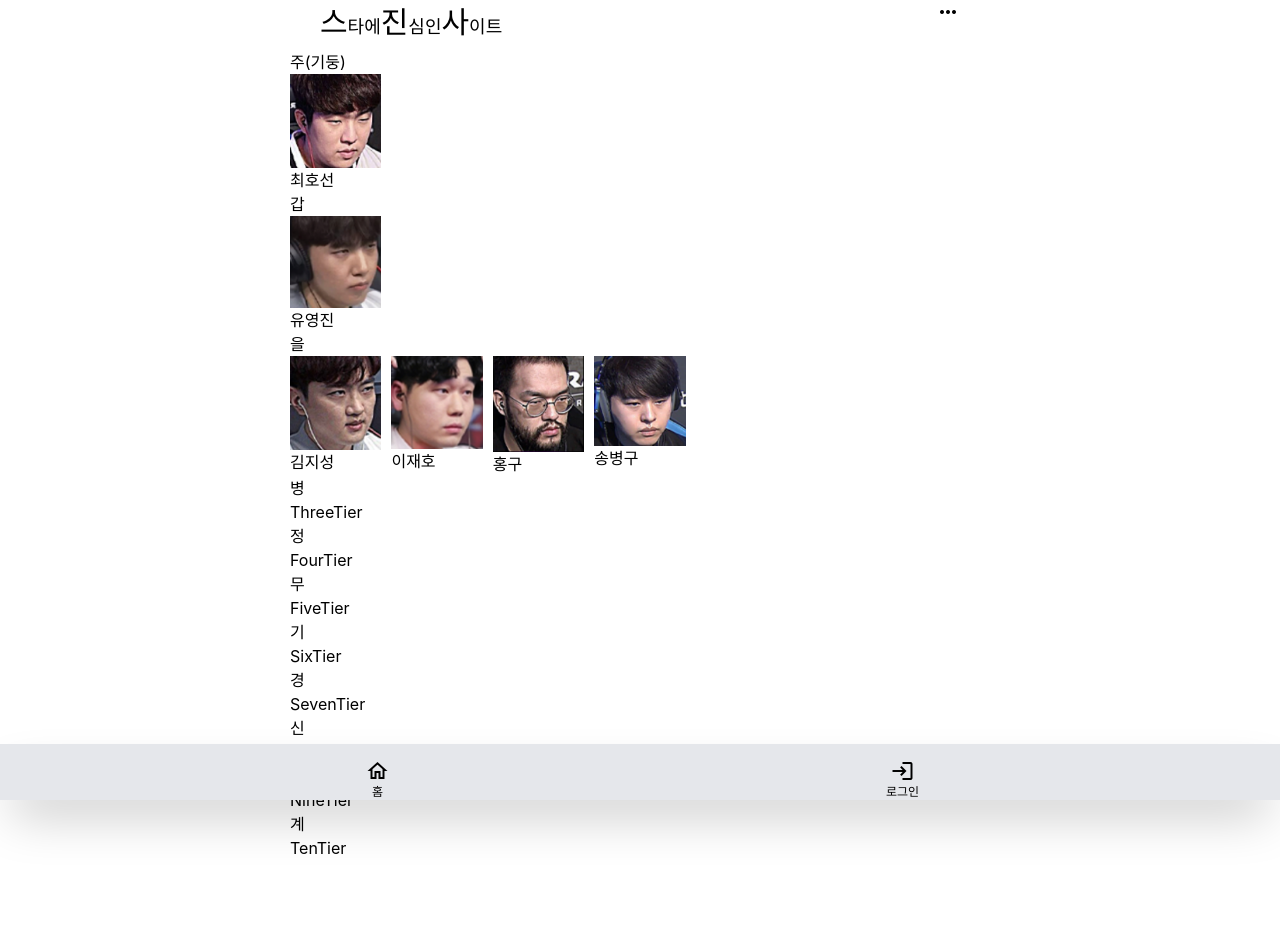
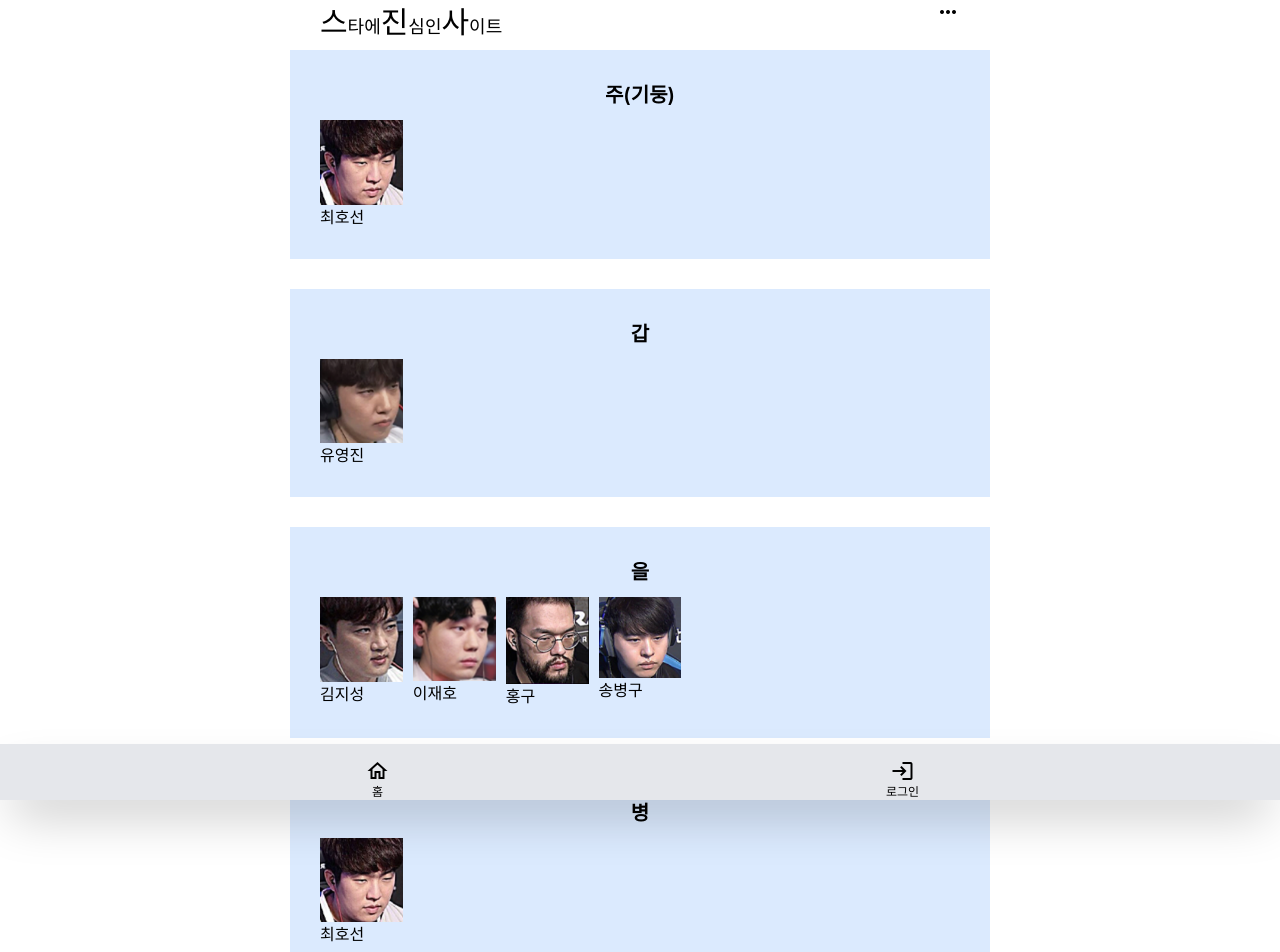
Before and after one commit to graylobo/seujinsa, a Next.js app: page /tier in a window 1280 px wide. Shown: the top 952 px of the page. Before the commit the page ends 860 px from the top, so only its background shows below. Built offline with nearby package versions, Linux system fonts and the light colour scheme; a web font is replaced by a local one.

Commit message:
티어 컴포넌트 추가

```diff
--- /dev/null
+++ b/src/common/components/tier/TierComponent.tsx
@@ -0,0 +1,93 @@
+import React, { useEffect, useState } from "react";
+import { css, Global, keyframes } from "@emotion/react";
+import styled from "@emotion/styled";
+import { useRecoilState } from "recoil";
+import { gamerState, IGamerInfo } from "../../recoil/states";
+
+function SubTier({ tier, name, point }: any) {
+  async function vote(params: any) {
+    await fetch("http://localhost:3003/");
+  }
+  return (
+    <div className=" w-full flex justify-center">
+      <div className="relative mb-[3px]">
+        {tier}: {point || 0}
+        <button className="absolute right-[-40px] text-[13px] p-[2px] border-[1px] rounded-[2px] border-blue-800">
+          투표
+        </button>
+      </div>
+    </div>
+  );
+}
+
+export default function TierComponent({ gamerList }: any) {
+  const [showInfo, setShowInfo] = useState(false);
+  const [gamerInfo, setGamerInfo] = useRecoilState(gamerState);
+  async function getGamerInfo(gamer: string) {
+    const res = await fetch(`http://localhost:3003/gamer-info/${gamer}`);
+    const json = await res.json();
+    setGamerInfo(json);
+    setShowInfo(true);
+  }
+  return (
+    <div className="container">
+      {showInfo && (
+        <div className="info-popup flex flex-col items-center relative">
+          <span
+            className="absolute right-3 cursor-pointer text-[20px]"
+            onClick={() => {
+              setShowInfo(false);
+            }}
+          >
+            x
+          </span>
+          <div className="mt-[10px] gamer-name">{gamerInfo._id}</div>
+          <SubTier
+            tier={"갑"}
+            name={gamerInfo._id}
+            point={gamerInfo.point?.one}
+          ></SubTier>
+          <SubTier
+            tier={"을"}
+            name={gamerInfo._id}
+            point={gamerInfo.point?.two}
+          ></SubTier>
+          <SubTier
+            tier={"병"}
+            name={gamerInfo._id}
+            point={gamerInfo.point?.three}
+          ></SubTier>
+          <SubTier
+            tier={"정"}
+            name={gamerInfo._id}
+            point={gamerInfo.point?.four}
+          ></SubTier>
+          <SubTier
+            tier={"경"}
+            name={gamerInfo._id}
+            point={gamerInfo.point?.five}
+          ></SubTier>
+        </div>
+      )}
+
+      {gamerList.map((gamer: string) => {
+        return (
+          <div
+            className="cursor-pointer"
+            onClick={() => {
+              getGamerInfo(gamer);
+            }}
+            key={gamer}
+          >
+            <img
+              className="gamer-image"
+              src={`/images/gamer/${gamer}.png`}
+              alt=""
+            />
+            <span>{gamer}</span>
+          </div>
+        );
+      })}
+    </div>
+  );
+}
--- a/src/common/components/tier/TierComponent.jsx
+++ b/src/common/components/tier/TierContainer.jsx
@@ -1,26 +1,56 @@
 import React, { useEffect, useState } from "react";
 import { css, Global, keyframes } from "@emotion/react";
 import styled from "@emotion/styled";
-import ZeroTier from "./level/ZeroTier";
-import OneTier from "./level/OneTier";
-import TwoTier from "./level/TwoTier";
-import ThreeTier from "./level/ThreeTier";
-import FourTier from "./level/FourTier";
-import FiveTier from "./level/FiveTier";
-import SixTier from "./level/SixTier";
-import SevenTier from "./level/SevenTier";
-import EightTier from "./level/EightTier";
-import NineTier from "./level/NineTier";
-import TenTier from "./level/TenTier";
-
+import TierComponent from "./TierComponent";
 const Wrapper = styled.div`
   .container {
     display: grid;
     grid-template-columns: repeat(7, 1fr);
     grid-gap: 10px;
   }
+  .info-popup {
+    position: fixed;
+    top: 50%;
+    left: 50%;
+    transform: translate(-50%, -50%);
+    background-color: #d8d2af;
+    width: 100%;
+    max-width: 300px;
+    height: 100%;
+    max-height: 300px;
+    border-radius: 5px;
+  }
+  .gamer-name {
+    letter-spacing: 3px;
+  }
 `;
-export default function TierComponent() {
+
+const tierList = [
+  "주(기둥)",
+  "갑",
+  "을",
+  "병",
+  "정",
+  "무",
+  "기",
+  "경",
+  "신",
+  "임",
+  "계",
+];
+
+function MiddleContainer({ tierName, gamerList }) {
+  const defaultCSS =
+    "flex flex-col items-center p-[30px] bg-blue-100 mb-[30px]";
+  return (
+    <div className={`${defaultCSS} `}>
+      <div className="mb-[10px] text-[20px] font-semibold">{tierName}</div>
+      <TierComponent gamerList={gamerList}></TierComponent>
+    </div>
+  );
+}
+
+export default function TierContainer() {
   const [zeroTier, setZeroTier] = useState([]);
   const [oneTier, setOneTier] = useState([]);
   const [twoTier, setTwoTier] = useState([]);
@@ -119,43 +149,19 @@ export default function TierComponent() {
     setNineTier(nineTemp);
     setTenTier(tenTemp);
   }, []);
-
   return (
-    <Wrapper>
-      <div>
-        주(기둥)
-        <ZeroTier gamerList={zeroTier}></ZeroTier>
-      </div>
-      <div>
-        갑<OneTier gamerList={oneTier}></OneTier>
-      </div>
-      <div>
-        을<TwoTier gamerList={twoTier}></TwoTier>
-      </div>
-      <div>
-        병<ThreeTier gamerList={zeroTier}></ThreeTier>
-      </div>
-      <div>
-        정<FourTier gamerList={zeroTier}></FourTier>
-      </div>
-      <div>
-        무<FiveTier gamerList={zeroTier}></FiveTier>
-      </div>
-      <div>
-        기<SixTier gamerList={zeroTier}></SixTier>
-      </div>
-      <div>
-        경<SevenTier gamerList={zeroTier}></SevenTier>
-      </div>
-      <div>
-        신<EightTier gamerList={zeroTier}></EightTier>
-      </div>
-      <div>
-        임<NineTier gamerList={zeroTier}></NineTier>
-      </div>
-      <div>
-        계<TenTier gamerList={zeroTier}></TenTier>
-      </div>
+    <Wrapper className="">
+      <MiddleContainer tierName={"주(기둥)"} gamerList={zeroTier} />
+      <MiddleContainer tierName={"갑"} gamerList={oneTier} />
+      <MiddleContainer tierName={"을"} gamerList={twoTier} />
+      <MiddleContainer tierName={"병"} gamerList={zeroTier} />
+      <MiddleContainer tierName={"정"} gamerList={zeroTier} />
+      <MiddleContainer tierName={"무"} gamerList={zeroTier} />
+      <MiddleContainer tierName={"기"} gamerList={zeroTier} />
+      <MiddleContainer tierName={"경"} gamerList={zeroTier} />
+      <MiddleContainer tierName={"신"} gamerList={zeroTier} />
+      <MiddleContainer tierName={"임"} gamerList={zeroTier} />
+      <MiddleContainer tierName={"계"} gamerList={zeroTier} />
     </Wrapper>
   );
 }
--- a/src/common/components/tier/level/ZeroTier.tsx
+++ b/src/common/components/tier/level/ZeroTier.tsx
@@ -13,7 +13,7 @@ export default function ZeroTier({ gamerList }: any) {
         return (
           <div>
             <img src={`/images/gamer/${e}.png`} alt="" />
-            {e}
+            <span>{e}</span>
           </div>
         );
       })}
--- a/src/common/recoil/states.ts
+++ b/src/common/recoil/states.ts
@@ -15,7 +15,10 @@ interface ILoginInfo{
   userEmail?:string,
   userNickName?:string,
 }
-
+export interface IGamerInfo {
+  _id?: string;
+  point?: { zero: number,one:number,two:number,three:number,four:number,five:number };
+}
 const menuState = atom<boolean>({
   key: "menuState",
   default: false,
@@ -40,6 +43,11 @@ const timerState = atom<ITimerProps[]>({
   key: "timerState",
   default: [],
 });
+
+const gamerState = atom<IGamerInfo>({
+  key:"gamerState",
+  default:{}
+})
 
 const timerSelector = selector<ITimerProps[]>({
   key:"timerSelector",
@@ -68,4 +76,4 @@ const timerSelector = selector<ITimerProps[]>({
 
   }
 })
-export { menuState, timerState,timerRunningState,buildAlertLanguage,timerSelector,loginInfo };
+export { menuState, timerState,timerRunningState,buildAlertLanguage,timerSelector,loginInfo,gamerState };
--- a/src/pages/tier.tsx
+++ b/src/pages/tier.tsx
@@ -1,8 +1,8 @@
 import React from 'react'
-import TierComponent from '../common/components/tier/TierComponent'
+import TierContainer from '../common/components/tier/TierContainer'
 
 export default function tier() {
   return (
-    <TierComponent></TierComponent>
+    <TierContainer></TierContainer>
   )
 }
--- a/tsconfig.json
+++ b/tsconfig.json
@@ -15,6 +15,6 @@
     "jsx": "preserve",
     "incremental": true
   },
-  "include": ["next-env.d.ts", "**/*.ts", "**/*.tsx", "src/common/components/Navigation.jsx", "src/common/components/tier/TierComponent.jsx"],
+  "include": ["next-env.d.ts", "**/*.ts", "**/*.tsx", "src/common/components/Navigation.jsx", "src/common/components/tier/TierContainer.jsx"],
   "exclude": ["node_modules"]
 }
```
